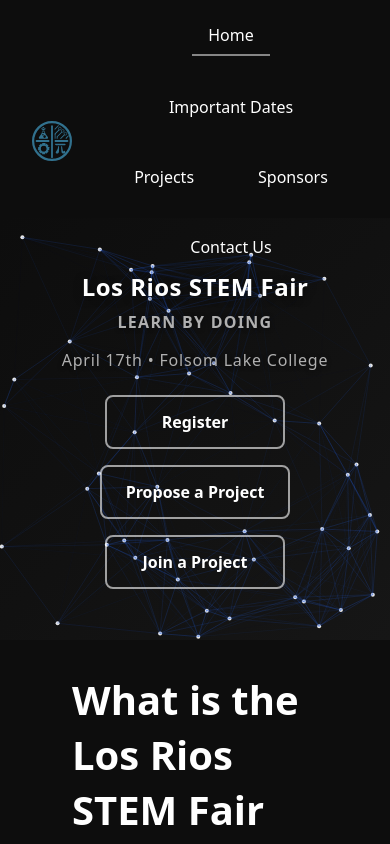
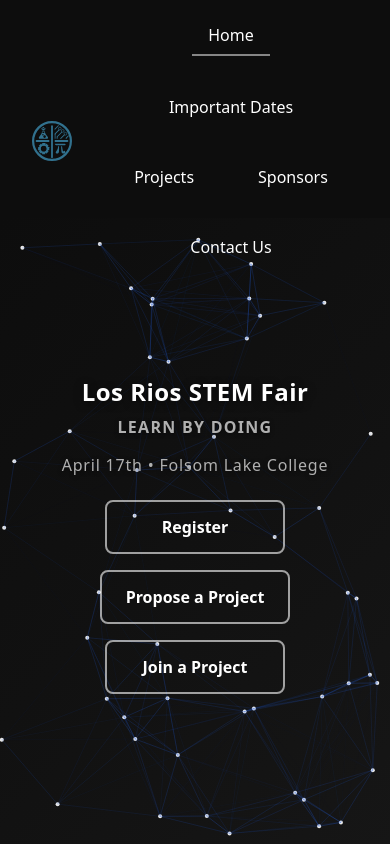
Before and after one commit to brandontautuan/StemFair2026, a React (Vite) app: page / in a window 390 px wide. Shown: the top 844 px of the page. Built offline with nearby package versions, Linux system fonts and the light colour scheme.

Commit message:
Minor updates

```diff
--- a/src/index.css
+++ b/src/index.css
@@ -214,8 +214,8 @@
   position: relative;
   overflow: hidden;
   background: linear-gradient(135deg, var(--color-banner-start) 0%, var(--color-banner-mid) 50%, var(--color-banner-end) 100%);
-  min-height: 50vh;
-  height: 50vh;
+  min-height: 75vh;
+  height: 75vh;
   display: flex;
   align-items: center;
   justify-content: center;
@@ -354,8 +354,8 @@
 
 @media (max-width: 768px) {
   .banner-container {
-    min-height: 50vh;
-    height: 50vh;
+    min-height: 75vh;
+    height: 75vh;
   }
 
   .banner-text {
--- a/src/pages/Home.tsx
+++ b/src/pages/Home.tsx
@@ -8,7 +8,7 @@
   {
     question: 'Who can participate?',
     answer:
-      'The STEM Fair is open to all students currently enrolled in a college within the Los Rios Community College District. Whether you attend American River College, Cosumnes River College, Folsom Lake College, or Sacramento City College, you are welcome to participate!',
+      'The STEM Fair is open to all members of the Los Rios Community College District — students, faculty, and staff alike. Whether you are at American River College, Cosumnes River College, Folsom Lake College, or Sacramento City College, you are welcome to participate!',
   },
   {
     question: 'What is the team size limit?',
--- a/src/pages/Sponsors.css
+++ b/src/pages/Sponsors.css
@@ -80,7 +80,7 @@
   display: grid;
   grid-template-columns: repeat(3, 1fr);
   gap: 2rem;
-  align-items: start;
+  align-items: stretch;
 }
 
 /* Tier card */
@@ -94,6 +94,7 @@
   flex-direction: column;
   align-items: center;
   text-align: center;
+  height: 100%;
 }
 
 /* Gold */
@@ -111,9 +112,9 @@
   border-color: rgba(205, 127, 50, 0.4);
 }
 
-/* Featured badge */
+/* Featured badge — same padding as other cards; badge is absolutely positioned */
 .sponsors-tier-card--featured {
-  padding-top: 3.25rem;
+  padding-top: 2.5rem;
 }
 
 .sponsors-tier-badge {
--- a/src/pages/Sponsors.tsx
+++ b/src/pages/Sponsors.tsx
@@ -9,7 +9,7 @@
     name: 'Gold',
     price: '$1,500',
     colorClass: 'gold',
-    featured: true,
+    featured: false,
     benefits: [
       { text: 'Keynote speaker opportunity', highlight: true },
       { text: 'Emphasized branding in a prime location', highlight: true },
```
